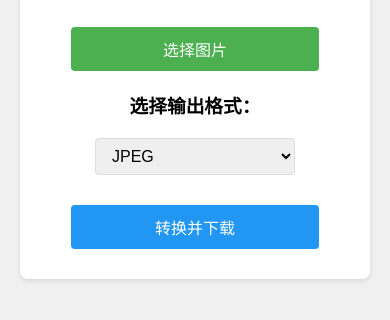
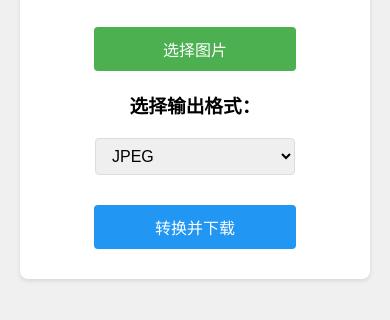
Before and after one commit to Dez4/img_convert, a plain HTML site: page index.html in a window 390 px wide. Shown: the part 146-466 px from the top of the page. Drawn offline with Linux system fonts and the light colour scheme.

Commit message:
Update style.css

```diff
--- a/CSS/style.css
+++ b/CSS/style.css
@@ -66,7 +66,7 @@ h1 {
 /* 移动端适配 */
 @media screen and (max-width: 768px) {
     .upload-btn, #convertBtn {
-        width: 80%;  /* 在移动端使用百分比宽度 */
+        width: 65%;  /* 在移动端使用百分比宽度 */
     }
 }
 
```
